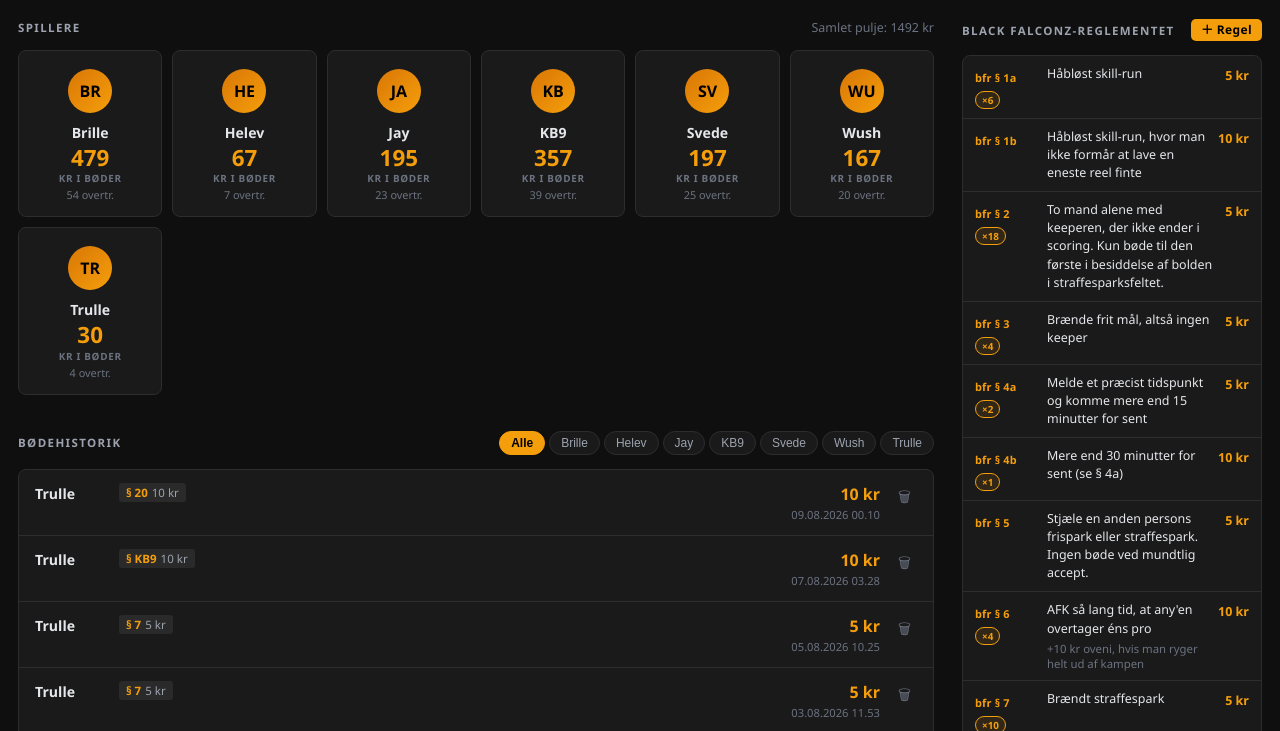
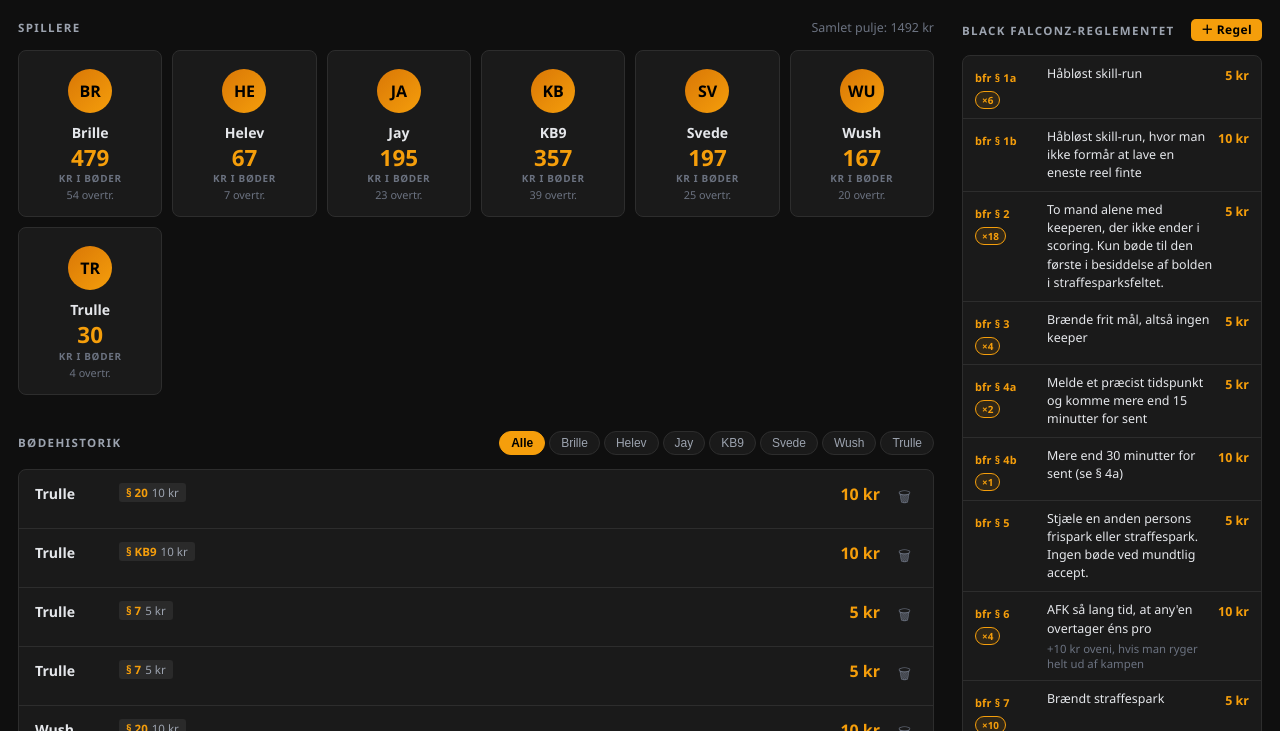
Before and after one commit to rasmusjerlov/BlackFalconzFines, a plain HTML site: page index.html in a window 1280 px wide. Shown: the part 69-800 px from the top of the page. Drawn offline with Linux system fonts and the light colour scheme.

Commit message:
Removed dates from history

```diff
--- a/index.html
+++ b/index.html
@@ -756,7 +756,6 @@ function renderHistory() {
       </div>
       <div class="hrow-right">
         <div class="hrow-amount">${f.amt} kr</div>
-        <div class="hrow-date">${fmtDate(f.ts)}</div>
       </div>
       <button class="btn-icon" onclick="delFine('${f.id}')" title="Slet bøde">🗑</button>
     </div>`
```
